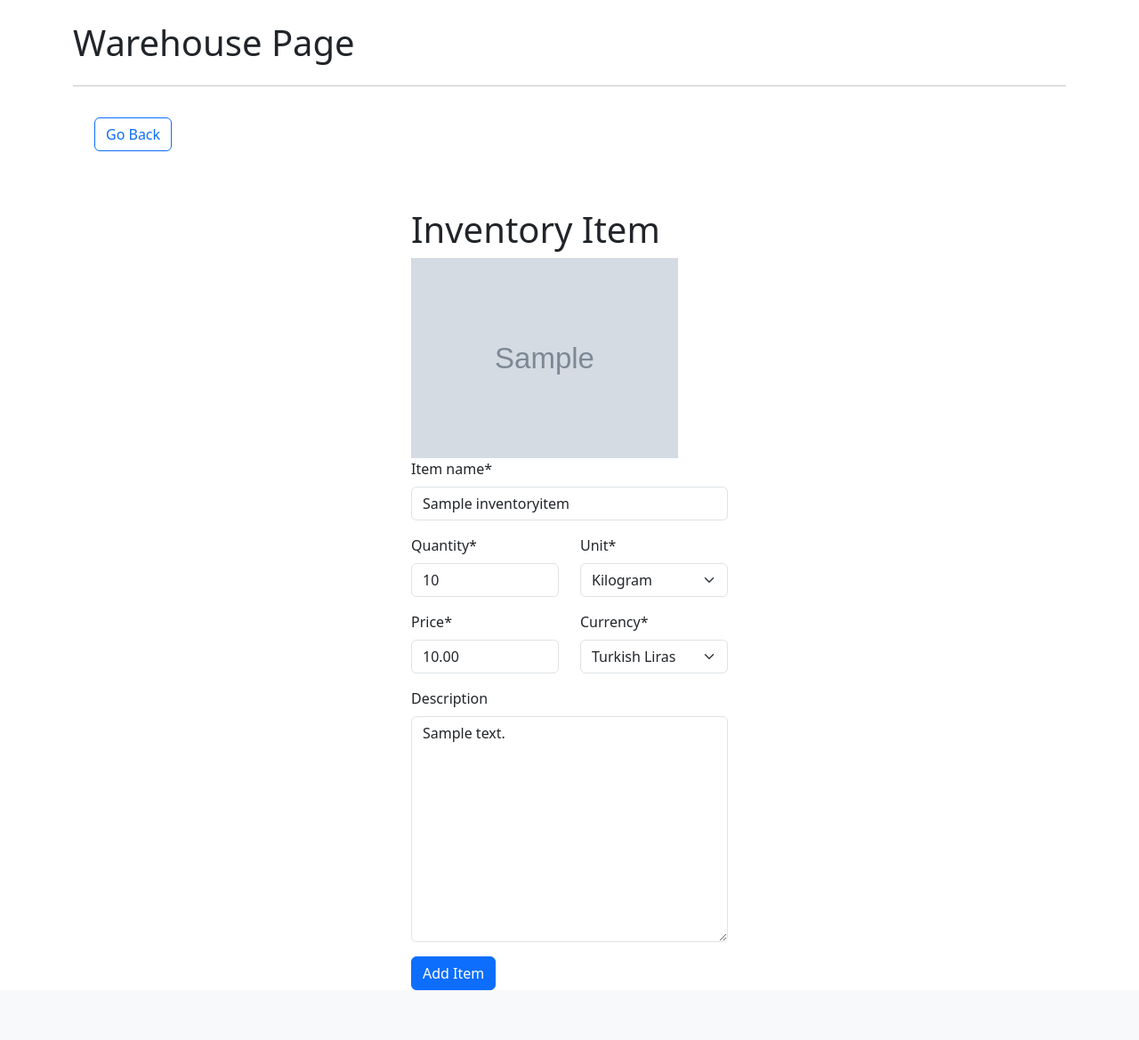
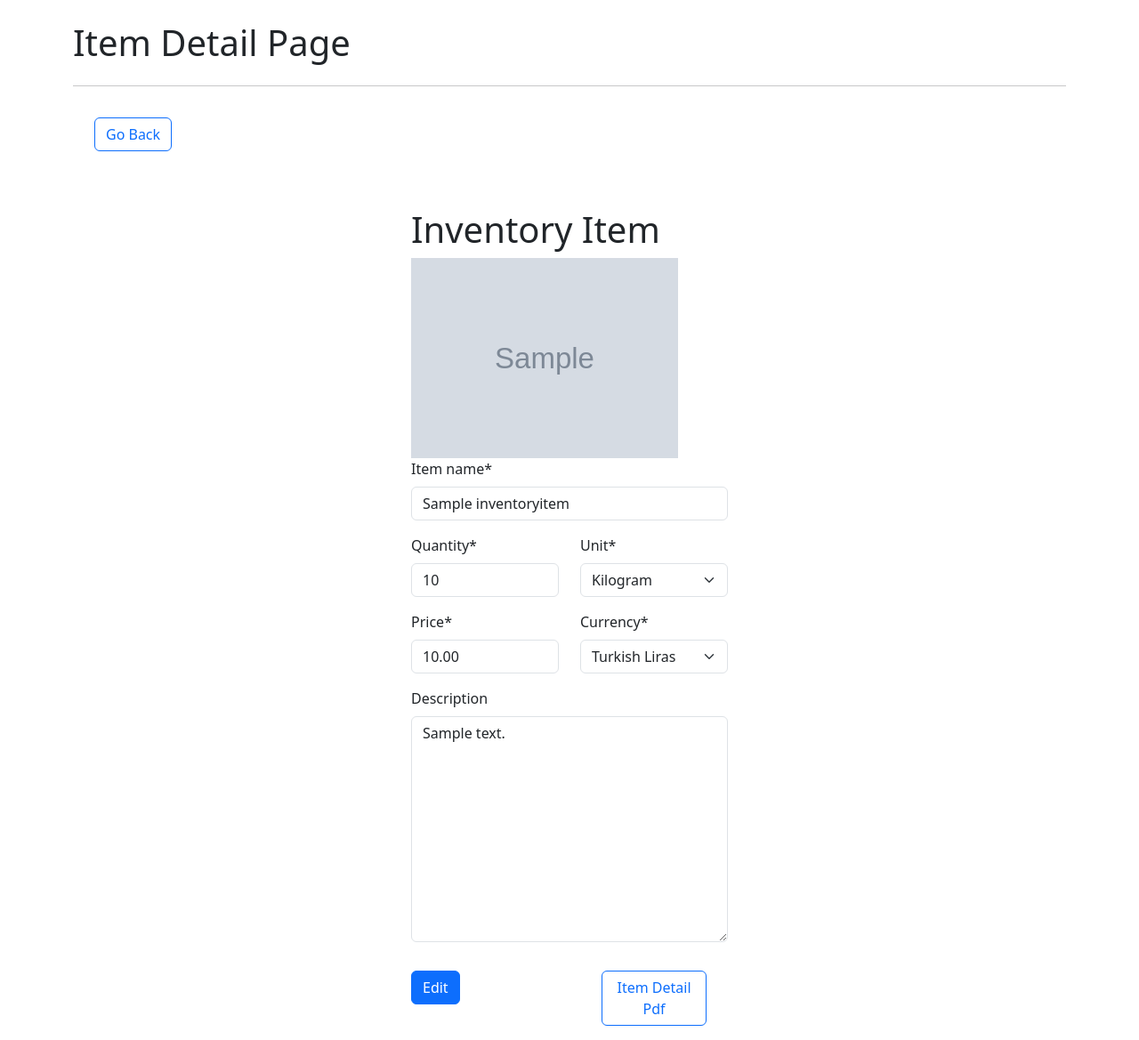
Before and after one commit to recinan/inventeru_project, a Django app: a page that uses inventory_management_con/templates/inventory_man/item_detail.html in a window 1280 px wide. Shown: the part 56-1225 px from the top of the page at 89% size. Before the commit the page ends 1169 px from the top, so only its background shows below. Run offline with Django 5.2, Linux system fonts and the light colour scheme; tables that the repository leaves empty hold one stand-in row (values such as "Sample post"); grey boxes marked "Sample" are stand-in pictures; some libraries are stand-ins or nearby versions.

Commit message:
item detail pdf added

```diff
--- a/inventory_management_con/inventory_man/urls.py
+++ b/inventory_management_con/inventory_man/urls.py
@@ -11,5 +11,6 @@ urlpatterns = [
     path('item-detail/<slug:warehouse_slug>/<slug:category_slug>/<slug:item_slug>', views.item_detail, name='item-detail'),
     path('edit-item/<int:pk>', views.edit_item, name='edit-item'),
     path('search-product/<slug:warehouse_slug>',views.search_product_bar,name='search-product'),
+    path('item-detail-pdf/<slug:warehouse_slug>/<slug:category_slug>/<slug:item_slug>',views.item_detail_pdf,name='item-detail-pdf'),
     path('delete-item/<int:pk>', views.delete_item, name='delete-item')
 ]
--- a/inventory_management_con/inventory_man/views.py
+++ b/inventory_management_con/inventory_man/views.py
@@ -6,8 +6,14 @@ from django.contrib.auth.decorators import login_required
 from .forms import InventoryItemForm, InventoryItemFormWarehouse
 from inventory_management.settings import LOW_QUANTITY
 from django.contrib import messages
-from django.http import JsonResponse
 from warehouse_man.models import Warehouse
+from django.http import FileResponse
+import io
+from reportlab.pdfgen import canvas
+from reportlab.lib.units import inch
+from reportlab.lib.pagesizes import letter
+from reportlab.lib.utils import ImageReader
+from PIL import Image
 
 # Create your views here.
 
@@ -140,6 +146,9 @@ def item_detail(request, warehouse_slug, category_slug, item_slug):
         form = InventoryItemFormWarehouse(instance = item)
 
     context = {
+        'warehouse_slug':warehouse_slug,
+        'category_slug':category_slug,
+        'item_slug':item_slug,
         'item':item,
         'form':form
     }
@@ -168,3 +177,56 @@ def delete_item(request, pk):
         'item':item
     }
     return render(request, 'inventory_man/delete_item.html', context)
+
+def item_detail_pdf(request,warehouse_slug,category_slug,item_slug):
+    warehouse = get_object_or_404(Warehouse, slug=warehouse_slug)
+    category = get_object_or_404(Category, slug=category_slug)
+    item = get_object_or_404(InventoryItem, slug = item_slug, warehouse=warehouse,category=category)
+
+    # Create ByteStream Buffer
+    buf = io.BytesIO()
+    # Create a canvas
+    c = canvas.Canvas(buf, pagesize=letter, bottomup=0)
+
+    # Page size (width, height)
+    page_width, page_height = letter
+
+    #Create a text object
+    textob = c.beginText()
+    textob.setTextOrigin(inch,2.5*inch)
+    textob.setFont("Helvetica",14)
+
+    lines = [
+        f"Item Name: {item.item_name}",
+        f"Quantity: {item.quantity} {item.unit}",
+        f"Price: {item.price} {item.currency}",
+        f"Description: {item.description}",
+        f"Category: {item.category}",
+        f"Warehouse: {item.warehouse}"
+    ]
+
+    for line in lines:
+        textob.textLine(line)
+
+    if item.item_image:
+        image_path = item.item_image.path
+        x = page_width/2 - 50  # X-coordinate
+        y = 25 # Y-coordinate
+        width = 2 * inch  # Desired width
+        height = 2 * inch  # Desired height
+        try:
+            with Image.open(image_path) as img:
+                img = img.transpose(Image.FLIP_TOP_BOTTOM)
+                img_buffer = io.BytesIO()
+                img.save(img_buffer,format="PNG")
+                img_buffer.seek(0)
+            c.drawImage(ImageReader(img_buffer),x,y,width,height)
+        except Exception as e:
+            print(f"Error adding image: {e}")
+
+    c.drawText(textob)
+    c.showPage()
+    c.save()
+    buf.seek(0)
+    filename = f'{item.item_name}.pdf'
+    return FileResponse(buf, as_attachment=True, filename=filename)
--- a/inventory_management_con/templates/category_man/list_category.html
+++ b/inventory_management_con/templates/category_man/list_category.html
@@ -102,9 +102,6 @@
                 <td>{{ item.category.category_name }}</td>
                 <td>{{ item.warehouse.warehouse_name }}</td>
                 <td>
-                  <a href="{% url 'edit-item' item.id %}" class="btn btn-outline-secondary">Edit</a>
-                </td>
-                <td>
                   <a href="{% url 'item-detail' item.warehouse.slug item.category.slug item.slug %}" class="btn btn-outline-success">Detail</a>
                 </td>
                 <td>
--- a/inventory_management_con/templates/inventory_man/item_detail.html
+++ b/inventory_management_con/templates/inventory_man/item_detail.html
@@ -5,7 +5,7 @@
     <div class="container">
         <div class="row">
             <div class="col d-flex mt-4">
-                <h1>Warehouse Page</h1>
+                <h1>Item Detail Page</h1>
             </div>
         </div>
         <hr size="6">
@@ -38,9 +38,17 @@
                     <div class="form-group">
                         {{ form.description|as_crispy_field }}
                     </div>
-                    <div class="mt-3">
-                        <button class="btn btn-primary">Add Item</button>
+                    <div class="row">
+                        <div class="col-6">
+                            <div class="mt-3">
+                                <button class="btn btn-primary">Edit</button>
+                            </div>
+                        </div>
+                        <div class="col-6">
+                            <a href="{% url 'item-detail-pdf' warehouse_slug category_slug item_slug%}" class="btn btn-outline-primary my-3 mx-4">Item Detail Pdf</a>
+                        </div>
                     </div>
+
                 </form>
             </div>
         </div>
```
